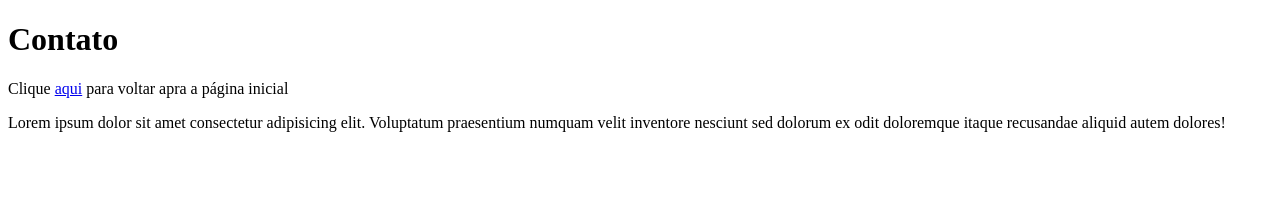
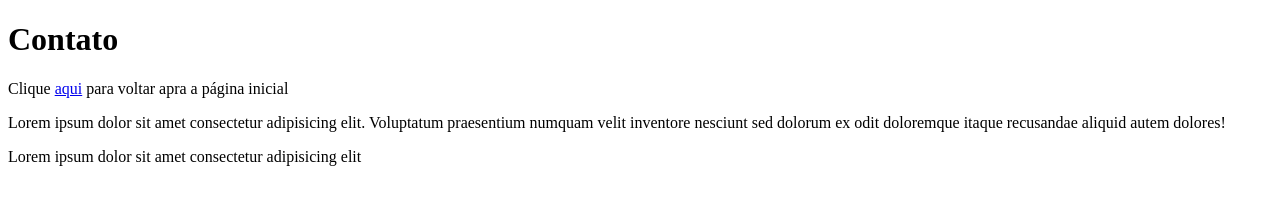
Before and after one commit to lucasdonini/git-branches, a plain HTML site: page contato.html in a window 1280 px wide. Drawn offline with Linux system fonts and the light colour scheme.

Commit message:
paragrafo novo

```diff
--- a/contato.html
+++ b/contato.html
@@ -13,5 +13,6 @@
     <section>
         Lorem ipsum dolor sit amet consectetur adipisicing elit. Voluptatum praesentium numquam velit inventore nesciunt sed dolorum ex odit doloremque itaque recusandae aliquid autem dolores!
     </section>
+    <p>Lorem ipsum dolor sit amet consectetur adipisicing elit</p>
 </body>
 </html>
```
